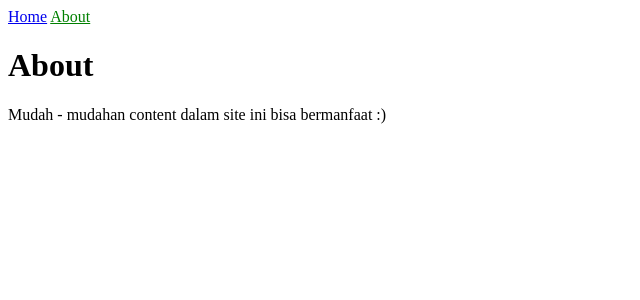
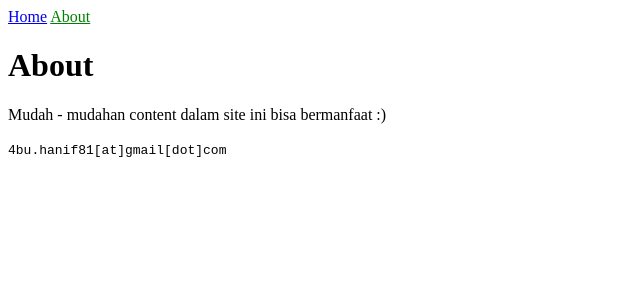
Before and after one commit to jalasite/jalasite-beta.github.io, a Jekyll site: the page built from about.md, in a window 1280 px wide. Shown: the top 300 px of the page, without its empty margins (0-640 px from the left). Built offline with Jekyll 4.4.1, drawn with Linux system fonts in a browser that asks for light colours.

Commit message:
menambahkan email di about page

```diff
--- a/about.md
+++ b/about.md
@@ -7,3 +7,5 @@ permalink: /about/
 # {{ page.title }}
 
 Mudah - mudahan content dalam site ini bisa bermanfaat :)
+
+`4bu.hanif81[at]gmail[dot]com`
```
